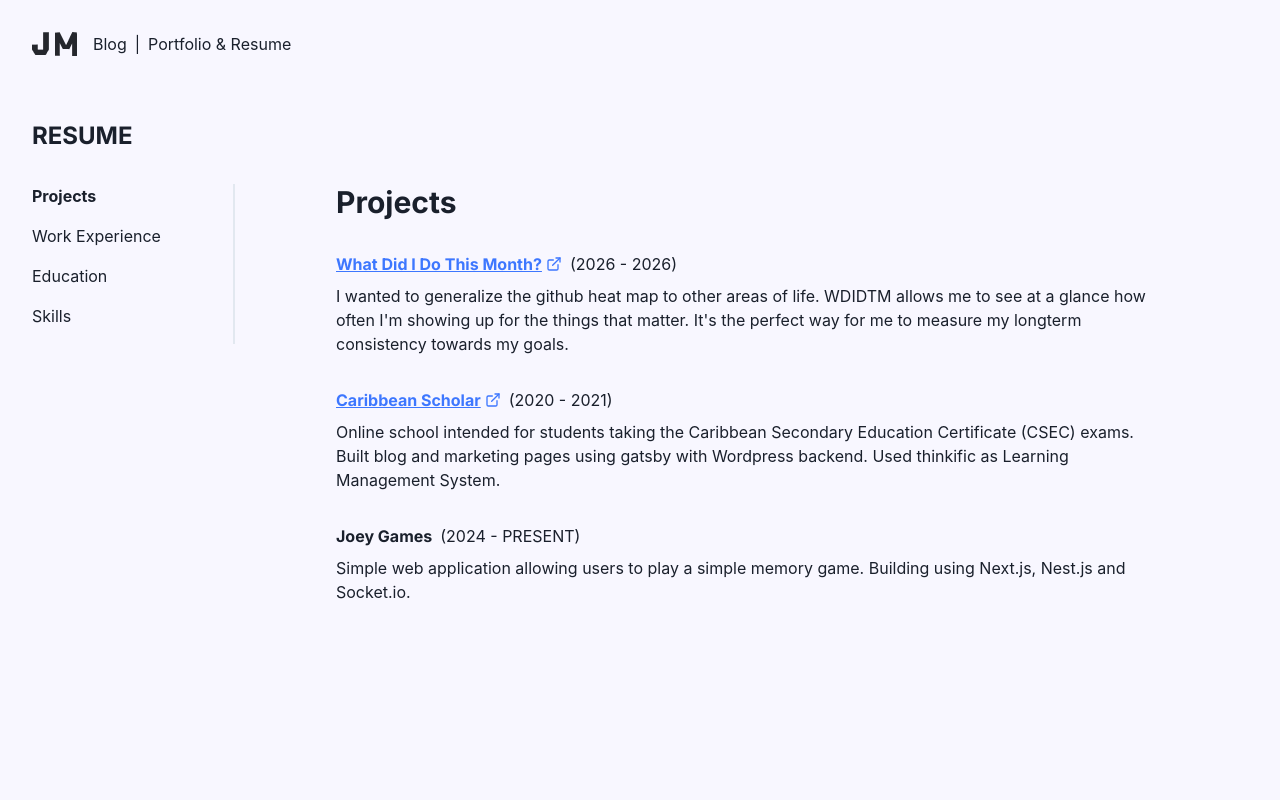
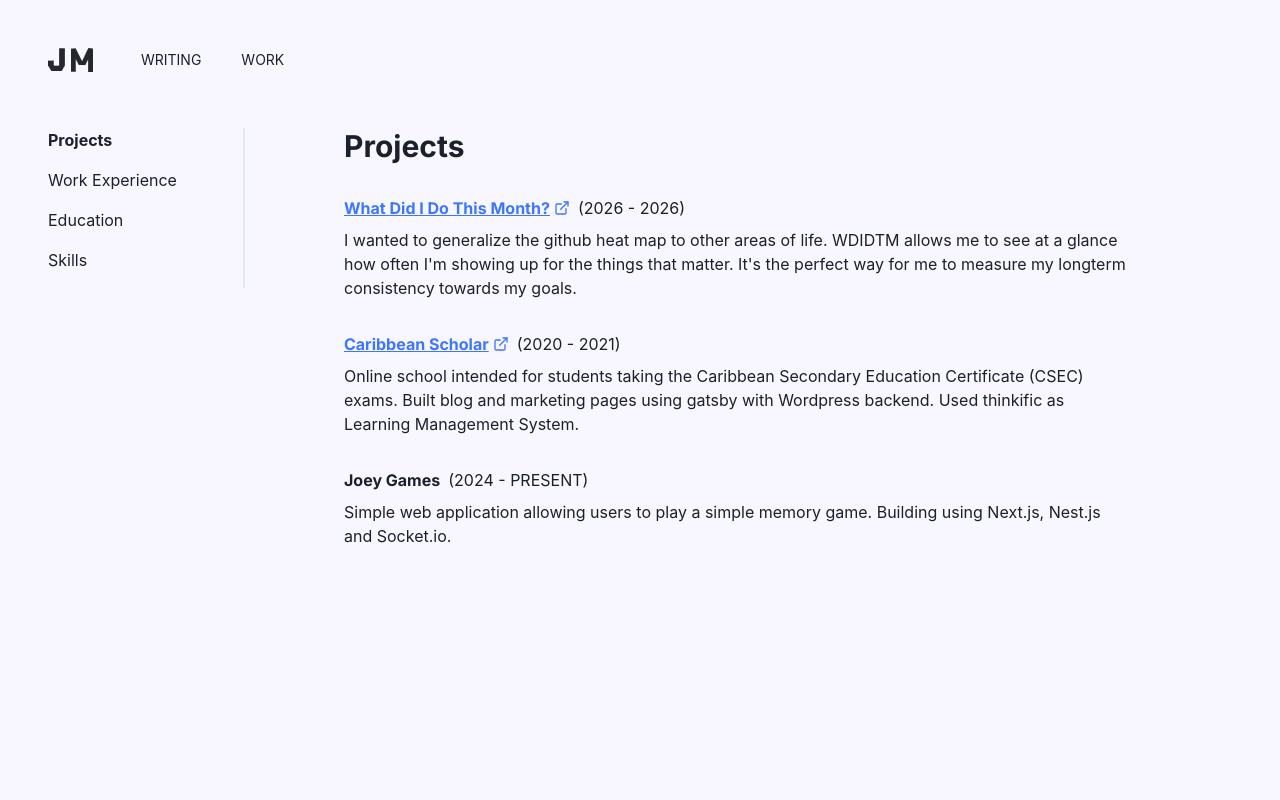
Before and after one commit to jovanmedford/jovan-medford-personal-website, a Next.js app: page /resume in a window 1280 px wide. Shown: the top 800 px of the page. Built offline with nearby package versions, Linux system fonts and the light colour scheme.

Commit message:
feat: enhance header and navigation structure with responsive design

```diff
--- a/src/app/header.tsx
+++ b/src/app/header.tsx
@@ -1,17 +1,55 @@
 import Link from "next/link";
+import { Menu } from "lucide-react";
 import Logo from "./logo";
+import { Container } from "./_components/container";
 
-export default function Header() {
+const navigation = [
+  { href: "https://medium.com/@jovanmedford", label: "Writing" },
+  { href: "/resume", label: "Work" },
+];
+
+function NavigationLinks() {
+  return navigation.map(({ href, label }) => (
+    <Link key={href} href={href}>
+      {label}
+    </Link>
+  ));
+}
+
+type HeaderProps = {
+  className?: string;
+};
+
+export default function Header({ className = "" }: HeaderProps) {
   return (
-    <header className="flex">
-      <div className="mr-4">
-        <Logo />
-      </div>
-      <nav className="flex gap-2">
-        <a href="https://medium.com/@jovanmedford">Blog</a>
-        <div>|</div>
-        <Link href="resume">Portfolio & Resume</Link>
-      </nav>
+    <header className={className}>
+      <Container>
+        <div className="flex items-center py-8 md:py-0">
+          <Logo />
+
+          <nav
+            aria-label="Primary navigation"
+            className="ml-12 hidden items-center gap-10 text-sm uppercase md:flex"
+          >
+            <NavigationLinks />
+          </nav>
+
+          <details className="relative ml-auto md:hidden">
+            <summary
+              aria-label="Toggle navigation menu"
+              className="flex cursor-pointer list-none items-center justify-center focus-visible:outline focus-visible:outline-2 focus-visible:outline-offset-4 [&::-webkit-details-marker]:hidden"
+            >
+              <Menu aria-hidden="true" size={28} strokeWidth={2.5} />
+            </summary>
+            <nav
+              aria-label="Mobile navigation"
+              className="absolute right-0 z-10 mt-4 flex min-w-40 flex-col gap-4 border border-black/10 bg-light p-4 text-sm uppercase shadow-sm"
+            >
+              <NavigationLinks />
+            </nav>
+          </details>
+        </div>
+      </Container>
     </header>
   );
 }
--- a/src/app/page.tsx
+++ b/src/app/page.tsx
@@ -5,9 +5,7 @@ import { Container } from "./_components/container";
 export default function Home() {
   return (
     <main className="min-h-screen bg-light">
-      <Container className="pt-12">
-        <Header />
-      </Container>
+      <Header className="pt-12" />
 
       <section aria-labelledby="banner-title">
         <Container className="pb-16 pt-20">
@@ -19,8 +17,7 @@ export default function Home() {
               Jovan Medford
             </h1>
             <p className="mt-3">
-              I’m a software engineer with special interests in Finance and
-              Education.
+              Software engineer building great products and solving hard problems.
             </p>
             <CnTower className="mt-6 h-80 w-auto max-w-full" />
           </div>
--- a/src/app/resume/page.tsx
+++ b/src/app/resume/page.tsx
@@ -14,6 +14,8 @@ import { addToRefs } from "../utils";
 import Toc from "./toc";
 import Header from "../header";
 import { ExternalLink } from "../_components/external-link";
+import { Container } from "../_components/container";
+import { ResumeSectionsContainer } from "./sections-container";
 
 interface ExperienceItem {
   company: string;
@@ -46,7 +48,7 @@ let ResumeSection = ({ sectionId, title, children }: ResumeSectionProps) => {
     <section
       id={sectionId}
       ref={addToRefs(sectionRefs)}
-      className="mb-12 md:mb-16 md:min-h-96 lg:mb-40 lg:min-h-screen"
+      className="mb-12 scroll-mt-40 md:mb-16 md:min-h-96 md:scroll-mt-32 lg:mb-40 lg:min-h-screen"
     >
       <h2 className="text-2xl md:text-3xl font-bold mb-2 md:mb-8">{title}</h2>
       {children}
@@ -124,18 +126,17 @@ export default function Resume() {
   }, [sectionRefs]);
 
   return (
-    <>
-      <main className="py-8 px-8 bg-light">
-        <Header />
-        <div className="grid grid-cols-1 md:grid-cols-12 lg:mt-16">
-          <div className="hidden md:block md:sticky md:top-16 md:self-start col-start-1 col-end-3">
-            <h1 className="text-2xl mb-8 font-bold uppercase">Resume</h1>
+    <main className="min-h-screen bg-light pb-8">
+      <Header className="sticky top-0 z-20 bg-light pt-12" />
+      <Container>
+        <div className="grid grid-cols-1 md:mt-14 md:grid-cols-12">
+          <div className="hidden md:block md:sticky md:top-32 md:self-start col-start-1 col-end-3">
             <nav>
               <Toc activeItem={activeItem}></Toc>
               {/* <Button className="mt-20">Download PDF</Button> */}
             </nav>
           </div>
-          <div className="mt-8 col-start-1 md:col-start-4 md:col-end-12 lg:mt-16">
+          <ResumeSectionsContainer>
             <RefsContext.Provider value={sectionRefs}>
               <ResumeSection title="Projects" sectionId="projects">
                 <ul>{projectList}</ul>
@@ -165,9 +166,9 @@ export default function Resume() {
                 </p>
               </ResumeSection>
             </RefsContext.Provider>
-          </div>
+          </ResumeSectionsContainer>
         </div>
-      </main>
-    </>
+      </Container>
+    </main>
   );
 }
--- /dev/null
+++ b/src/app/resume/sections-container.tsx
@@ -0,0 +1,15 @@
+import type { ReactNode } from "react";
+
+type ResumeSectionsContainerProps = {
+  children: ReactNode;
+};
+
+export function ResumeSectionsContainer({
+  children,
+}: ResumeSectionsContainerProps) {
+  return (
+    <div className="col-start-1 min-w-0 md:col-start-4 md:col-end-12">
+      {children}
+    </div>
+  );
+}
```
Also changed, not shown: src/app/logo.tsx (+5 -4 lines).
